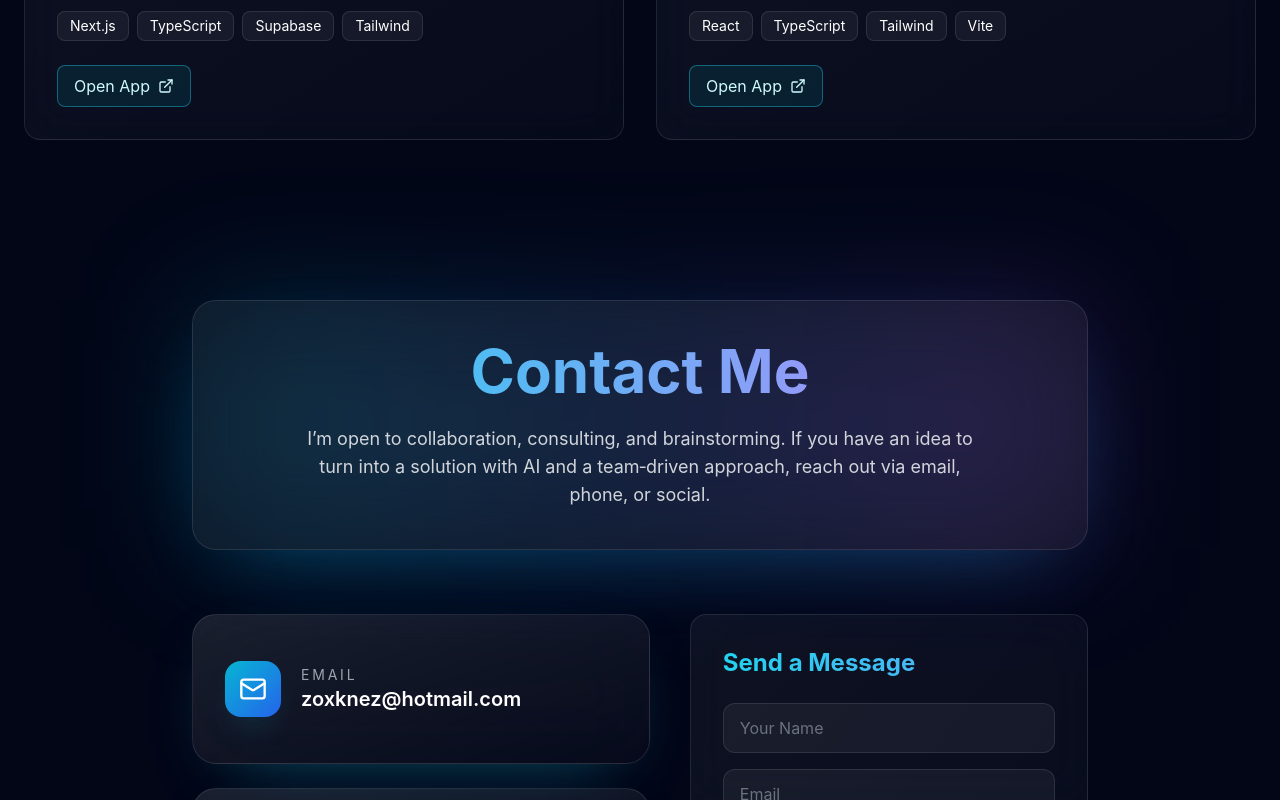
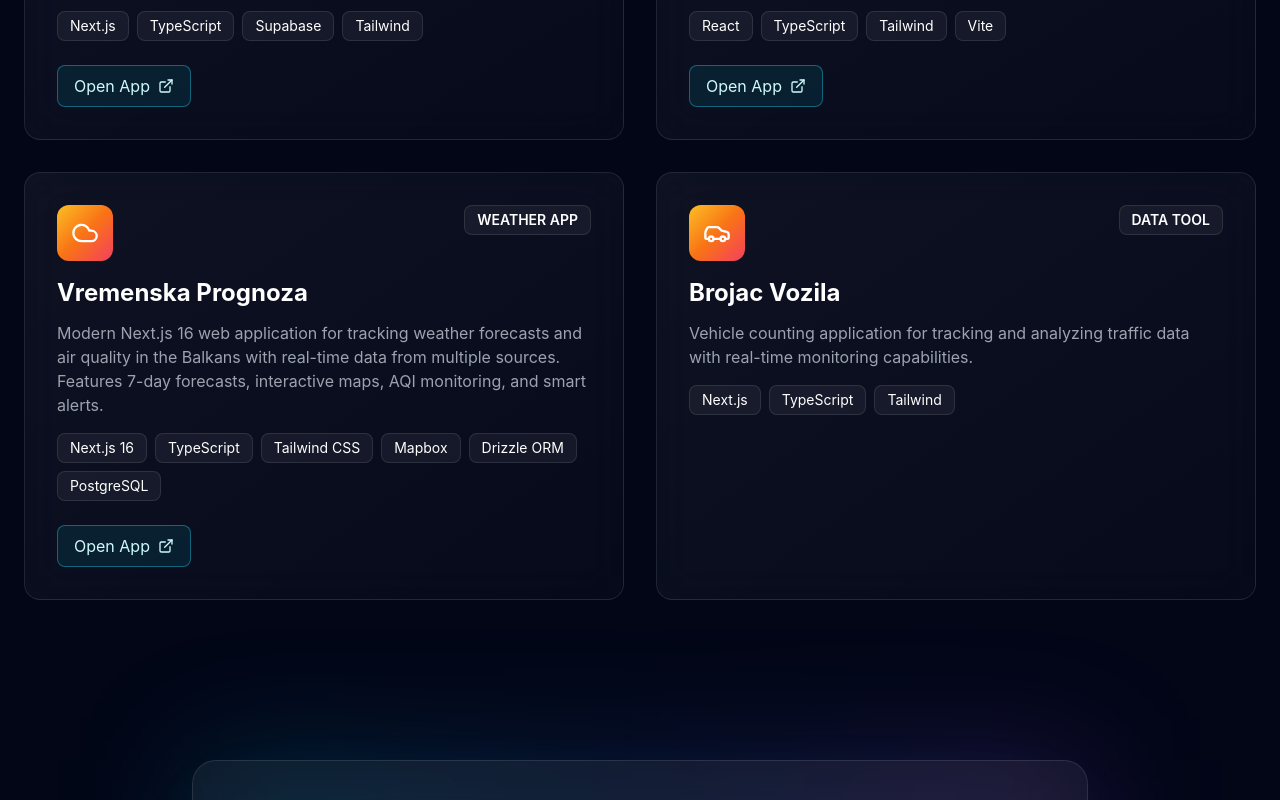
Before and after one commit to zoxknez/Portfolio, a React (Vite) app: page / in a window 1280 px wide. Shown: the part 6250-7050 px from the top of the page. Built offline with nearby package versions, Linux system fonts and the light colour scheme.

Commit message:
Add Vremenska Prognoza and Brojac Vozila projects to portfolio

```diff
--- a/public/en.json
+++ b/public/en.json
@@ -258,10 +258,7 @@
           "Vercel"
         ],
         "url": "https://www.mma-balkan.org/",
-        "repo": "https://github.com/zoxknez/mma-balkan",
-        "links": {
-          "repo": "Repo"
-        }
+        "links": {}
       },
       {
         "id": "efina",
@@ -375,6 +372,35 @@
         "links": {
           "live": "Open App"
         }
+      },
+      {
+        "id": "vremenska-prognoza",
+        "category": "WEATHER APP",
+        "title": "Vremenska Prognoza",
+        "description": "Modern Next.js 16 web application for tracking weather forecasts and air quality in the Balkans with real-time data from multiple sources. Features 7-day forecasts, interactive maps, AQI monitoring, and smart alerts.",
+        "stack": [
+          "Next.js 16",
+          "TypeScript",
+          "Tailwind CSS",
+          "Mapbox",
+          "Drizzle ORM",
+          "PostgreSQL"
+        ],
+        "url": "https://vremenskaprognoza.vercel.app/",
+        "links": {
+          "live": "Open App"
+        }
+      },
+      {
+        "id": "brojac-vozila",
+        "category": "DATA TOOL",
+        "title": "Brojac Vozila",
+        "description": "Vehicle counting application for tracking and analyzing traffic data with real-time monitoring capabilities.",
+        "stack": [
+          "Next.js",
+          "TypeScript",
+          "Tailwind"
+        ]
       }
     ]
   },
--- a/src/components/Portfolio.tsx
+++ b/src/components/Portfolio.tsx
@@ -1,4 +1,4 @@
-import { ExternalLink, BookOpen, CircleDollarSign, Download, Dumbbell, FileSpreadsheet, FileText, Globe, ScanText, Plane, GraduationCap, AlertCircle, Users } from 'lucide-react';
+import { ExternalLink, BookOpen, CircleDollarSign, Download, Dumbbell, FileSpreadsheet, FileText, Globe, ScanText, Plane, GraduationCap, AlertCircle, Users, Cloud, Car } from 'lucide-react';
 import { useLanguage } from '../contexts/LanguageContext';
 
 interface PortfolioProps {
@@ -44,6 +44,8 @@ export default function Portfolio({ sectionId }: PortfolioProps) {
     'david-knezevic': Dumbbell,
     'nestasica': AlertCircle,
     'filmovi': FileText,
+    'vremenska-prognoza': Cloud,
+    'brojac-vozila': Car,
   };
 
   const gradients = [
```
Also changed, not shown: public/sr.json (+30 -4 lines).
